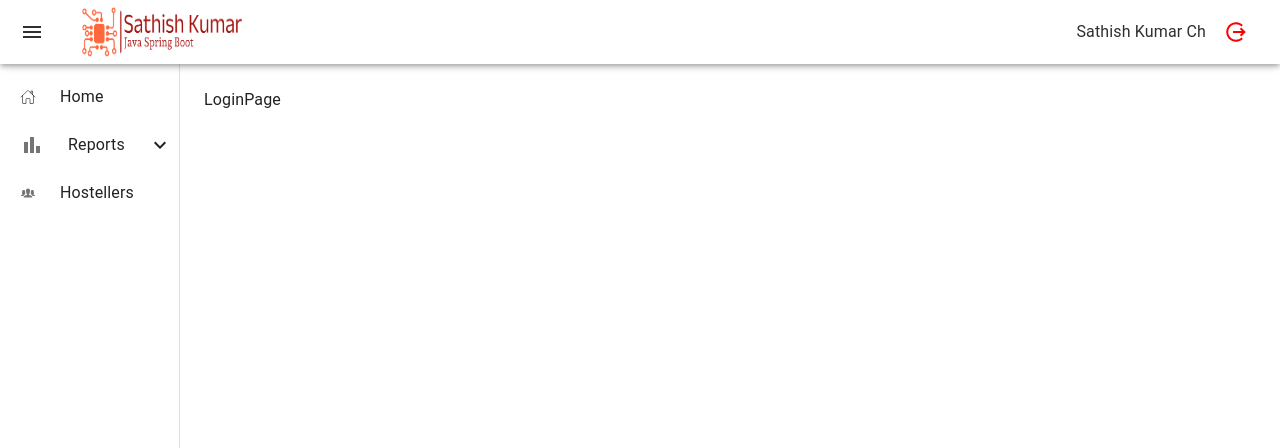
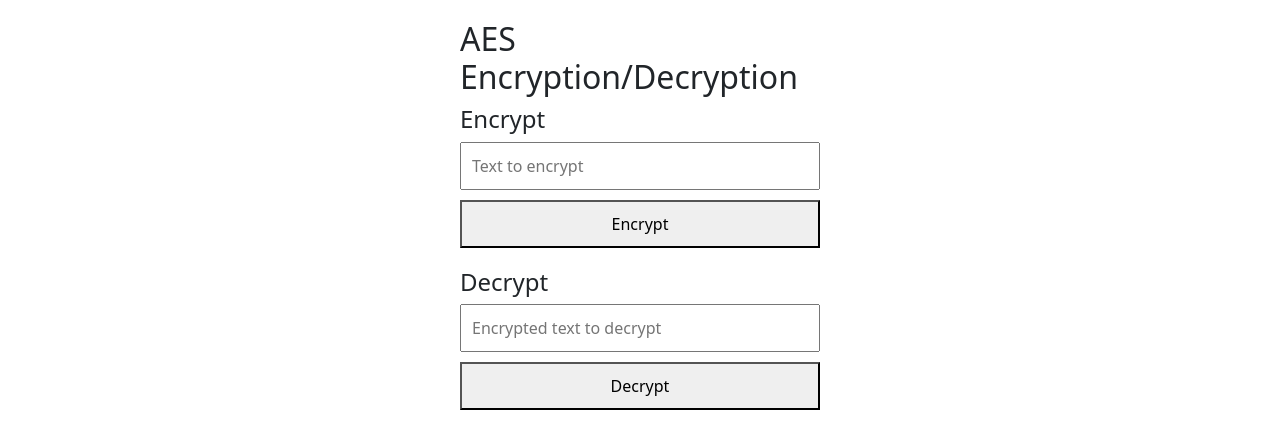
Before and after one commit to skch2710/react-project, a React (Vite) app in the folder react-vite-project/: page / in a window 1280 px wide. Shown: the top 448 px of the page. Built offline with nearby package versions, Linux system fonts and the light colour scheme.

Commit message:
AES Encrypt

```diff
--- /dev/null
+++ b/react-vite-project/src/AESComponent.jsx
@@ -0,0 +1,63 @@
+import React, { useState } from 'react';
+import { encrypt, decrypt } from './utils/Aes'; // Adjust the import path as necessary
+
+const AESComponent = () => {
+    const [inputText, setInputText] = useState('');
+    const [encryptedText, setEncryptedText] = useState('');
+    const [ciphertext, setCiphertext] = useState('');
+    const [decryptedText, setDecryptedText] = useState('');
+
+    const handleEncrypt = async () => {
+        const encrypted = await encrypt(inputText);
+        setEncryptedText(encrypted);
+    };
+
+    const handleDecrypt = async () => {
+        const decrypted = await decrypt(ciphertext);
+        setDecryptedText(decrypted);
+    };
+
+    return (
+        <div style={{ padding: '20px', maxWidth: '400px', margin: 'auto' }}>
+            <h2>AES Encryption/Decryption</h2>
+            <div style={{ marginBottom: '20px' }}>
+                <h4>Encrypt</h4>
+                <input
+                    type="text"
+                    value={inputText}
+                    onChange={(e) => setInputText(e.target.value)}
+                    placeholder="Text to encrypt"
+                    style={{ width: '100%', padding: '10px', marginBottom: '10px' }}
+                />
+                <button onClick={handleEncrypt} style={{ padding: '10px', width: '100%' }}>
+                    Encrypt
+                </button>
+                {encryptedText && (
+                    <div style={{ marginTop: '10px' }}>
+                        <strong>Encrypted Text:</strong> {encryptedText}
+                    </div>
+                )}
+            </div>
+            <div>
+                <h4>Decrypt</h4>
+                <input
+                    type="text"
+                    value={ciphertext}
+                    onChange={(e) => setCiphertext(e.target.value)}
+                    placeholder="Encrypted text to decrypt"
+                    style={{ width: '100%', padding: '10px', marginBottom: '10px' }}
+                />
+                <button onClick={handleDecrypt} style={{ padding: '10px', width: '100%' }}>
+                    Decrypt
+                </button>
+                {decryptedText && (
+                    <div style={{ marginTop: '10px' }}>
+                        <strong>Decrypted Text:</strong> {decryptedText}
+                    </div>
+                )}
+            </div>
+        </div>
+    );
+};
+
+export default AESComponent;
--- a/react-vite-project/src/App.jsx
+++ b/react-vite-project/src/App.jsx
@@ -1,12 +1,14 @@
 import React from 'react';
 import { BrowserRouter } from 'react-router-dom';
 import SideNav from './side-nav/SideNav';
+import AESComponent from './AESComponent';
 
 const App = () => {
   return (
-    <BrowserRouter>
-      <SideNav />
-    </BrowserRouter>
+    // <BrowserRouter>
+    //   <SideNav />
+    // </BrowserRouter>
+    <AESComponent />
   );
 };
 
--- /dev/null
+++ b/react-vite-project/src/utils/Aes.jsx
@@ -0,0 +1,62 @@
+import { useState } from 'react';
+
+const ENCRYPTION_KEY = 'U2F0aGlzaEt1bWFyQ2gyNw=='; // Base64 encoded key (must be decoded for use)
+const GCM_IV_LENGTH = 12; // 12 bytes for AES-GCM IV
+const GCM_TAG_LENGTH = 128; // Tag length in bits
+
+async function getCryptoKey() {
+    const rawKey = Uint8Array.from(atob(ENCRYPTION_KEY), c => c.charCodeAt(0));
+    return await crypto.subtle.importKey(
+        'raw',
+        rawKey,
+        { name: 'AES-GCM', length: 256 },
+        false,
+        ['encrypt', 'decrypt']
+    );
+}
+
+export async function encrypt(data) {
+    try {
+        const cryptoKey = await getCryptoKey();
+        const iv = crypto.getRandomValues(new Uint8Array(GCM_IV_LENGTH));
+        const encoder = new TextEncoder();
+
+        const encryptedData = await crypto.subtle.encrypt(
+            { name: 'AES-GCM', iv: iv, tagLength: GCM_TAG_LENGTH },
+            cryptoKey,
+            encoder.encode(data)
+        );
+
+        // Combine IV and encrypted data for output
+        const combined = new Uint8Array(iv.byteLength + encryptedData.byteLength);
+        combined.set(iv, 0);
+        combined.set(new Uint8Array(encryptedData), iv.byteLength);
+
+        return btoa(String.fromCharCode(...combined)); // Base64 encode
+    } catch (error) {
+        console.error('Encryption error:', error);
+        return '';
+    }
+}
+
+export async function decrypt(ciphertext) {
+    try {
+        const cryptoKey = await getCryptoKey();
+        const dataBuffer = Uint8Array.from(atob(ciphertext), c => c.charCodeAt(0));
+
+        // Extract IV and encrypted data
+        const iv = dataBuffer.slice(0, GCM_IV_LENGTH);
+        const encryptedData = dataBuffer.slice(GCM_IV_LENGTH);
+
+        const decryptedData = await crypto.subtle.decrypt(
+            { name: 'AES-GCM', iv: iv, tagLength: GCM_TAG_LENGTH },
+            cryptoKey,
+            encryptedData
+        );
+
+        return new TextDecoder().decode(decryptedData);
+    } catch (error) {
+        console.error('Decryption error:', error);
+        return '';
+    }
+}
```
